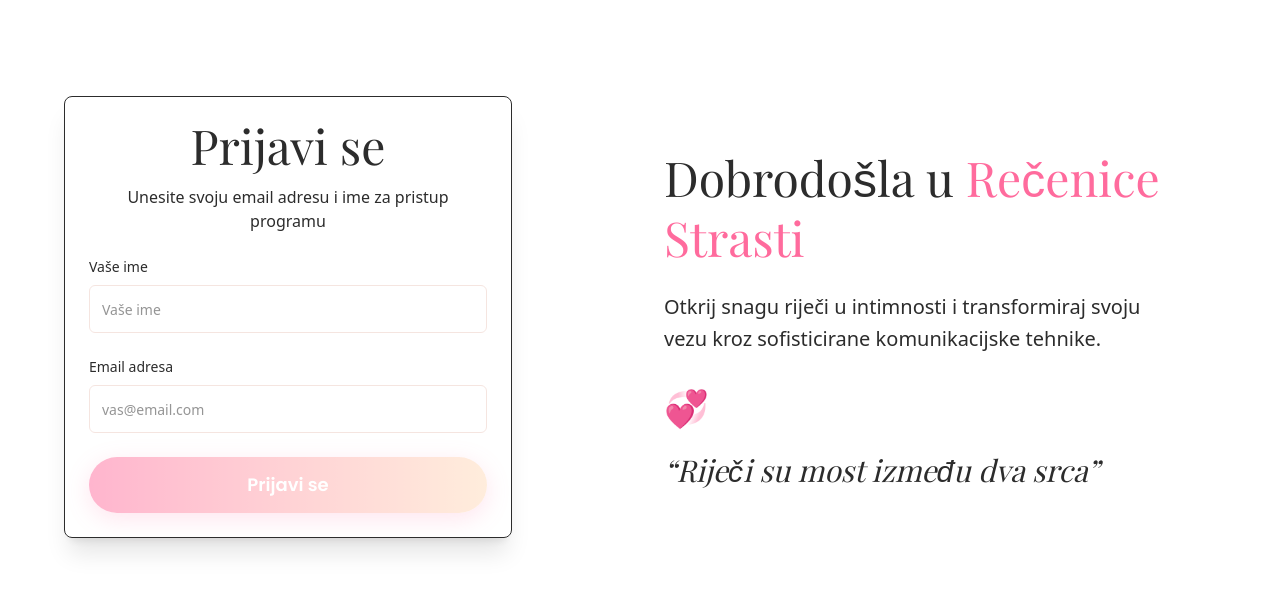
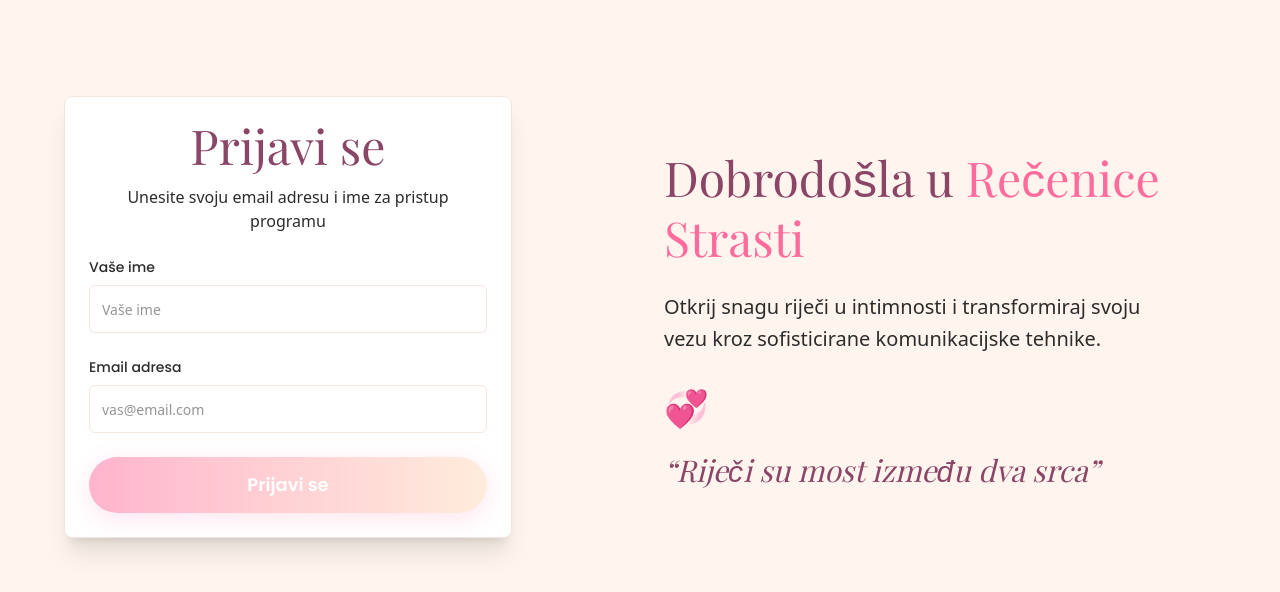
Before and after one commit to Gudichi/recenice-strasti-app, a Next.js app: page /login in a window 1280 px wide. Shown: the top 592 px of the page. Built offline with nearby package versions, Linux system fonts and the light colour scheme; a web font is replaced by a local one.

Commit message:
Fix color usage according to brand guidelines - use accent as background, secondary for headings, proper font classes

```diff
--- a/app/login/page.tsx
+++ b/app/login/page.tsx
@@ -40,24 +40,24 @@ export default function LoginPage() {
   }
 
   return (
-    <div className="min-h-screen bg-gradient-to-br from-brand-bg via-white to-brand-secondary/5">
+    <div className="min-h-screen bg-[#FFF5EE]">
       <div className="container mx-auto px-4 py-16 lg:px-8 lg:py-24">
         <div className="max-w-6xl mx-auto">
           <div className="grid lg:grid-cols-2 gap-12 items-center">
             {/* Left Side - Form */}
             <div className="order-2 lg:order-1">
-              <Card className="max-w-md mx-auto lg:mx-0 bg-white/80 backdrop-blur-sm border-brand-primary/20 shadow-xl">
+              <Card className="max-w-md mx-auto lg:mx-0 bg-white border-[#F5E5E0] shadow-xl">
                 <CardHeader className="text-center pb-6">
-                  <SectionTitle as="h1" className="text-3xl mb-4 text-[#2C2C2C]" showUnderline={false}>
+                  <SectionTitle as="h1" className="font-display text-3xl mb-4 text-[#8B4566]" showUnderline={false}>
                     Prijavi se
                   </SectionTitle>
-                  <CardDescription className="text-[#2C2C2C] text-base">
+                  <CardDescription className="font-body text-[#2C2C2C] text-base">
                     Unesite svoju email adresu i ime za pristup programu
                   </CardDescription>
                 </CardHeader>
                 <CardContent className="space-y-6">
                   <div className="space-y-2">
-                    <label htmlFor="name" className="block text-sm font-medium text-[#2C2C2C]">
+                    <label htmlFor="name" className="block text-sm font-heading font-medium text-[#2C2C2C]">
                       Vaše ime
                     </label>
                     <Input
@@ -66,12 +66,12 @@ export default function LoginPage() {
                       placeholder="Vaše ime"
                       value={name}
                       onChange={(e) => setName(e.target.value)}
-                      className="h-12 text-base border-[#F5E5E0] focus:border-[#FFDAB9] focus:ring-[#FFDAB9]/20"
+                      className="h-12 text-base font-body border-[#F5E5E0] focus:border-[#FF6B9D] focus:ring-[#FF6B9D]/20"
                     />
                   </div>
 
                   <div className="space-y-2">
-                    <label htmlFor="email" className="block text-sm font-medium text-[#2C2C2C]">
+                    <label htmlFor="email" className="block text-sm font-heading font-medium text-[#2C2C2C]">
                       Email adresa
                     </label>
                     <Input
@@ -80,7 +80,7 @@ export default function LoginPage() {
                       placeholder="vas@email.com"
                       value={email}
                       onChange={(e) => setEmail(e.target.value)}
-                      className="h-12 text-base border-[#F5E5E0] focus:border-[#FFDAB9] focus:ring-[#FFDAB9]/20"
+                      className="h-12 text-base font-body border-[#F5E5E0] focus:border-[#FF6B9D] focus:ring-[#FF6B9D]/20"
                     />
                   </div>
 
@@ -110,14 +110,14 @@ export default function LoginPage() {
 
             {/* Right Side - Visual */}
             <div className="order-1 lg:order-2 text-center lg:text-left">
-              <h2 className="font-display text-4xl lg:text-5xl text-[#2C2C2C] leading-tight mb-6">
+              <h2 className="font-display text-4xl lg:text-5xl text-[#8B4566] leading-tight mb-6">
                 Dobrodošla u <span className="text-[#FF6B9D]">Rečenice Strasti</span>
               </h2>
-              <p className="text-lg lg:text-xl text-[#2C2C2C] max-w-lg mx-auto lg:mx-0 leading-relaxed mb-8">
+              <p className="font-body text-lg lg:text-xl text-[#2C2C2C] max-w-lg mx-auto lg:mx-0 leading-relaxed mb-8">
                 Otkrij snagu riječi u intimnosti i transformiraj svoju vezu kroz sofisticirane komunikacijske tehnike.
               </p>
               <div className="text-[#FF6B9D] text-4xl mb-6">💞</div>
-              <p className="font-display text-2xl lg:text-3xl text-[#2C2C2C] italic max-w-lg mx-auto lg:mx-0">
+              <p className="font-display text-2xl lg:text-3xl text-[#8B4566] italic max-w-lg mx-auto lg:mx-0">
                 &ldquo;Riječi su most između dva srca&rdquo;
               </p>
             </div>
--- a/app/page.tsx
+++ b/app/page.tsx
@@ -20,25 +20,25 @@ export default function Dashboard() {
   const userProgress = 42 // TODO: Get from user data
 
   return (
-    <div className="min-h-screen bg-brand-bg">
+    <div className="min-h-screen bg-[#FFF5EE]">
       <BrandHeader />
 
       <main className="py-16 lg:py-24">
         <Container maxWidth="6xl">
           {/* Hero Card */}
-          <Card className="mb-20 bg-gradient-to-br from-brand-bg via-white to-brand-secondary/8 border-brand-primary/10 shadow-xl overflow-hidden">
+              <Card className="mb-20 bg-white border-[#F5E5E0] shadow-xl overflow-hidden">
             <CardContent className="p-12 lg:p-16 text-center relative">
               {/* Background Pattern */}
               <div className="absolute inset-0 opacity-5">
-                <div className="absolute top-10 right-10 w-32 h-32 bg-brand-primary rounded-full blur-3xl"></div>
-                <div className="absolute bottom-10 left-10 w-24 h-24 bg-brand-secondary rounded-full blur-2xl"></div>
+                <div className="absolute top-10 right-10 w-32 h-32 bg-[#FF6B9D] rounded-full blur-3xl"></div>
+                <div className="absolute bottom-10 left-10 w-24 h-24 bg-[#8B4566] rounded-full blur-2xl"></div>
               </div>
 
               <div className="relative z-10">
-                    <h1 className="font-display text-5xl lg:text-6xl text-[#2C2C2C] mb-6 leading-tight">
+                    <h1 className="font-display text-5xl lg:text-6xl text-[#8B4566] mb-6 leading-tight">
                       Dobrodošla, <span className="text-[#FF6B9D]">Korisnice</span>
                     </h1>
-                <p className="text-xl lg:text-2xl text-gray-600 max-w-3xl mx-auto leading-relaxed mb-10">
+                <p className="font-body text-xl lg:text-2xl text-[#2C2C2C] max-w-3xl mx-auto leading-relaxed mb-10">
                   Nastavi svoje putovanje kroz program Rečenice Strasti i otkrij snagu riječi u intimnosti
                 </p>
 
```
